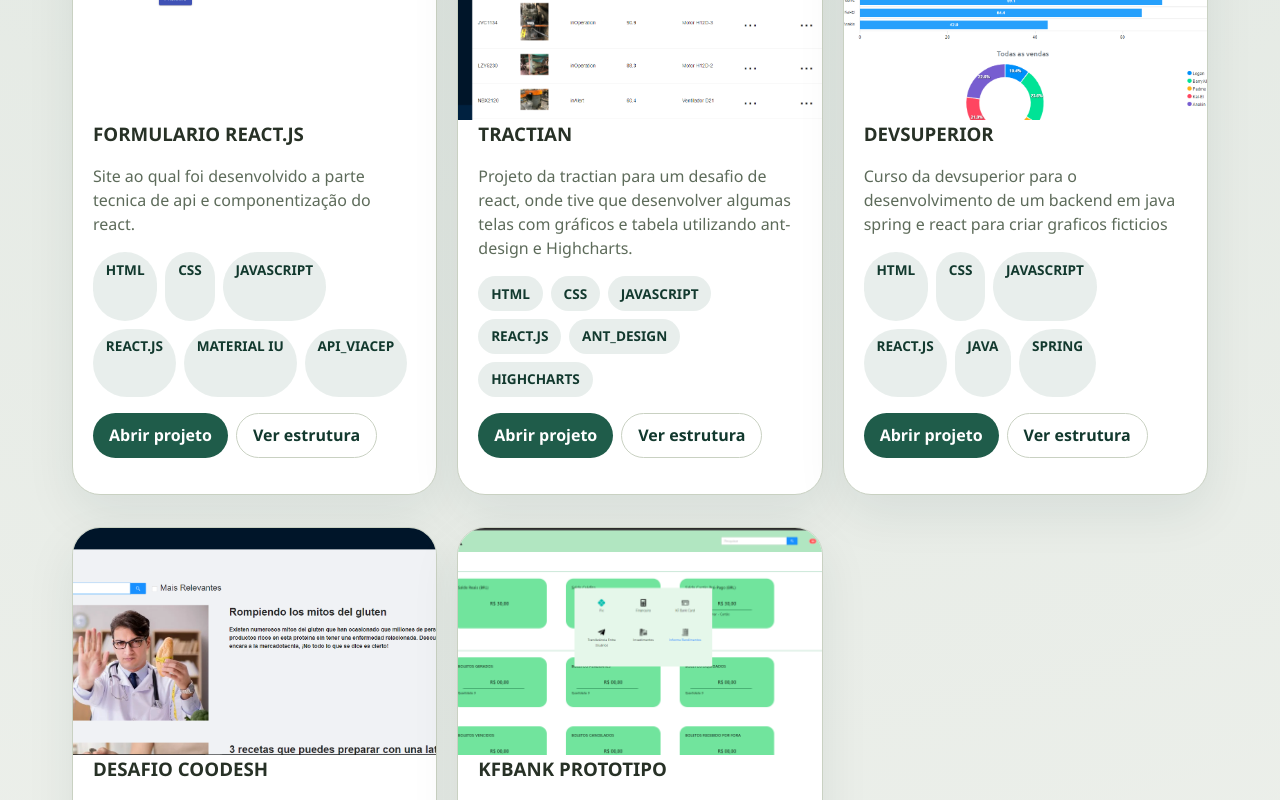
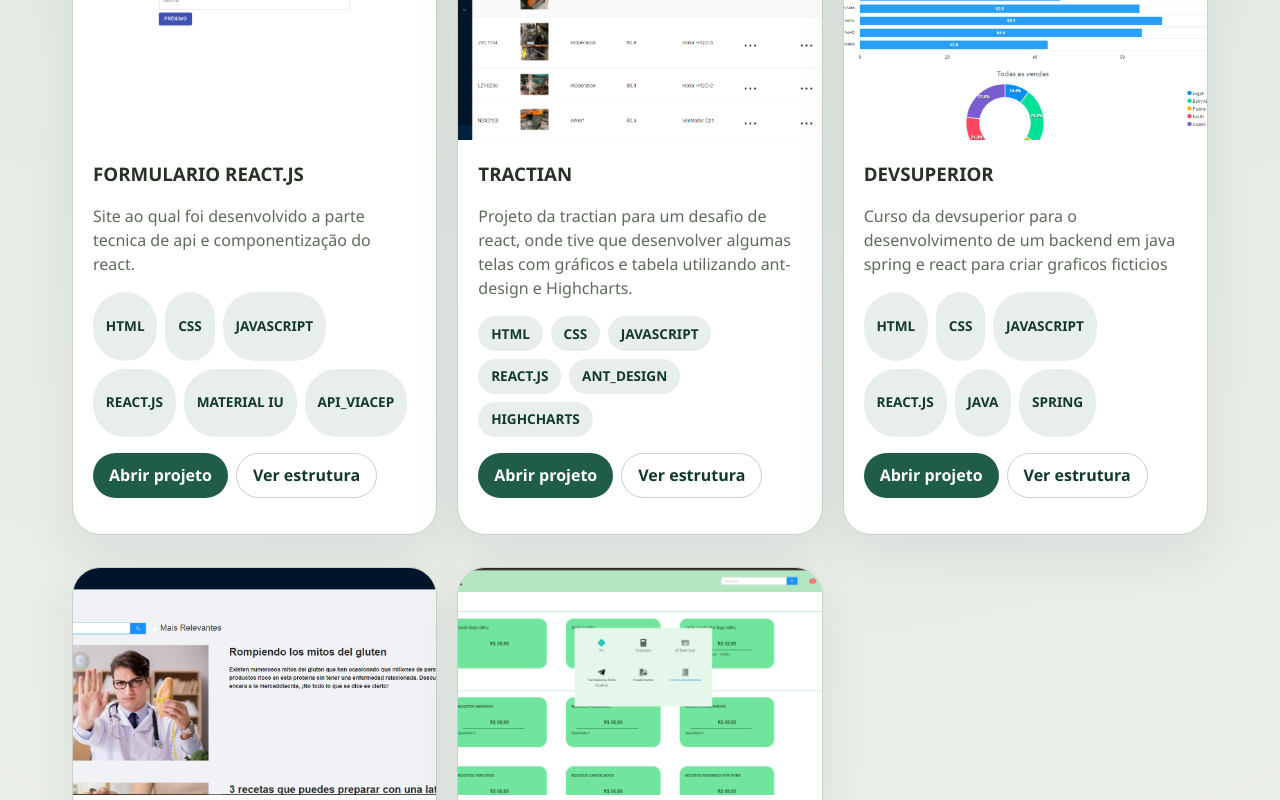
Before and after one commit to vitorsierro/Portfolio, a Next.js app: page / in a window 1280 px wide. Shown: the part 980-1780 px from the top of the page. Built offline with nearby package versions, Linux system fonts and the light colour scheme.

Commit message:
feat: repair css in card

```diff
--- a/src/styles/Projetos.module.css
+++ b/src/styles/Projetos.module.css
@@ -74,7 +74,7 @@
   display: grid;
   grid-template-rows: auto auto 1fr auto auto;
   gap: var(--space-4);
-  padding: 0 var(--space-5) var(--space-5);
+  padding: var(--space-5) var(--space-5);
 }
 
 .company {
@@ -96,11 +96,12 @@
 
 .tag {
   padding: 0.45rem 0.8rem;
-  border-radius: 999px;
+  border-radius: 32px;
   background: rgba(31, 92, 74, 0.1);
   color: var(--color-accent-strong);
   font-size: 0.85rem;
   font-weight: 600;
+  align-content: center;
 }
 
 .linkRow {
```
